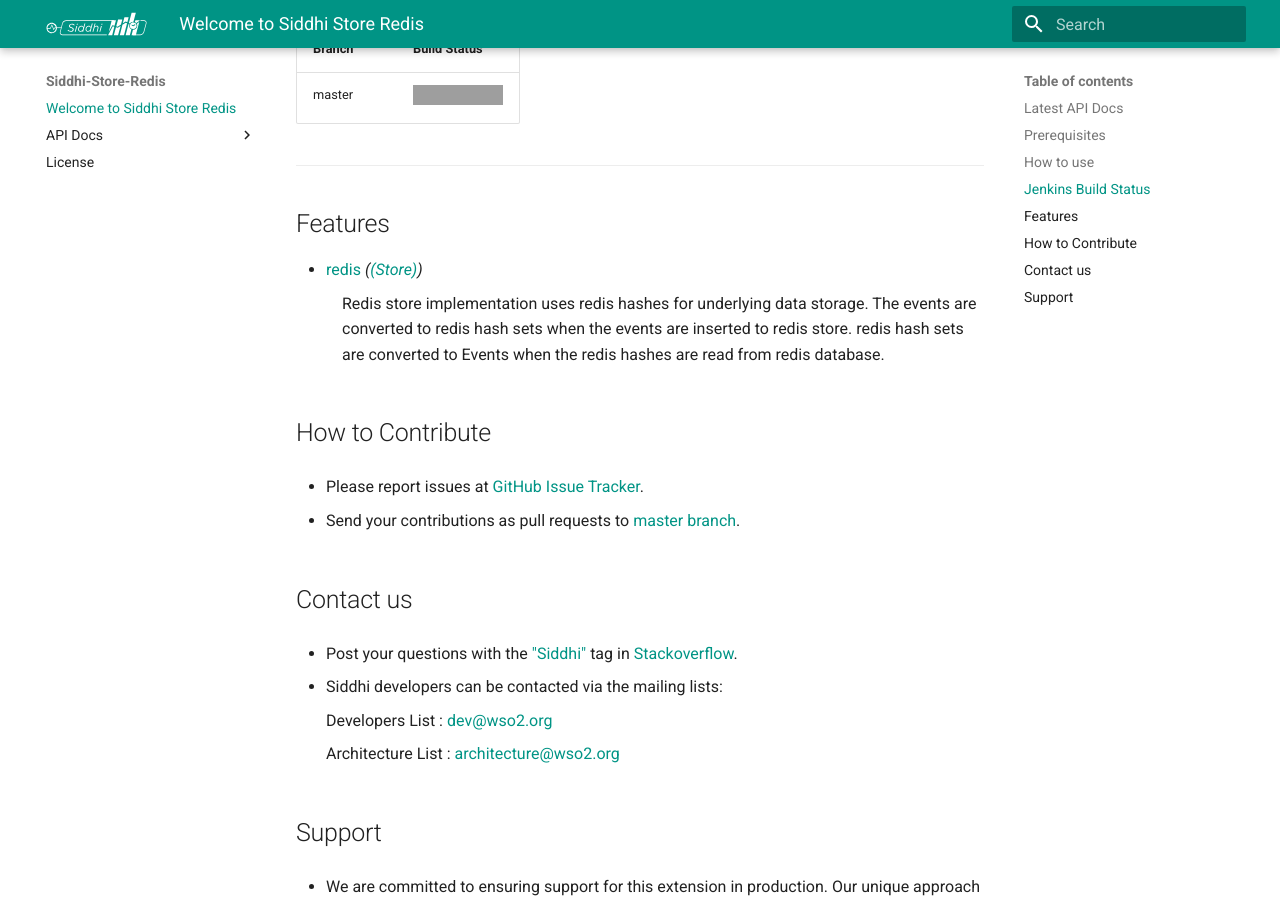
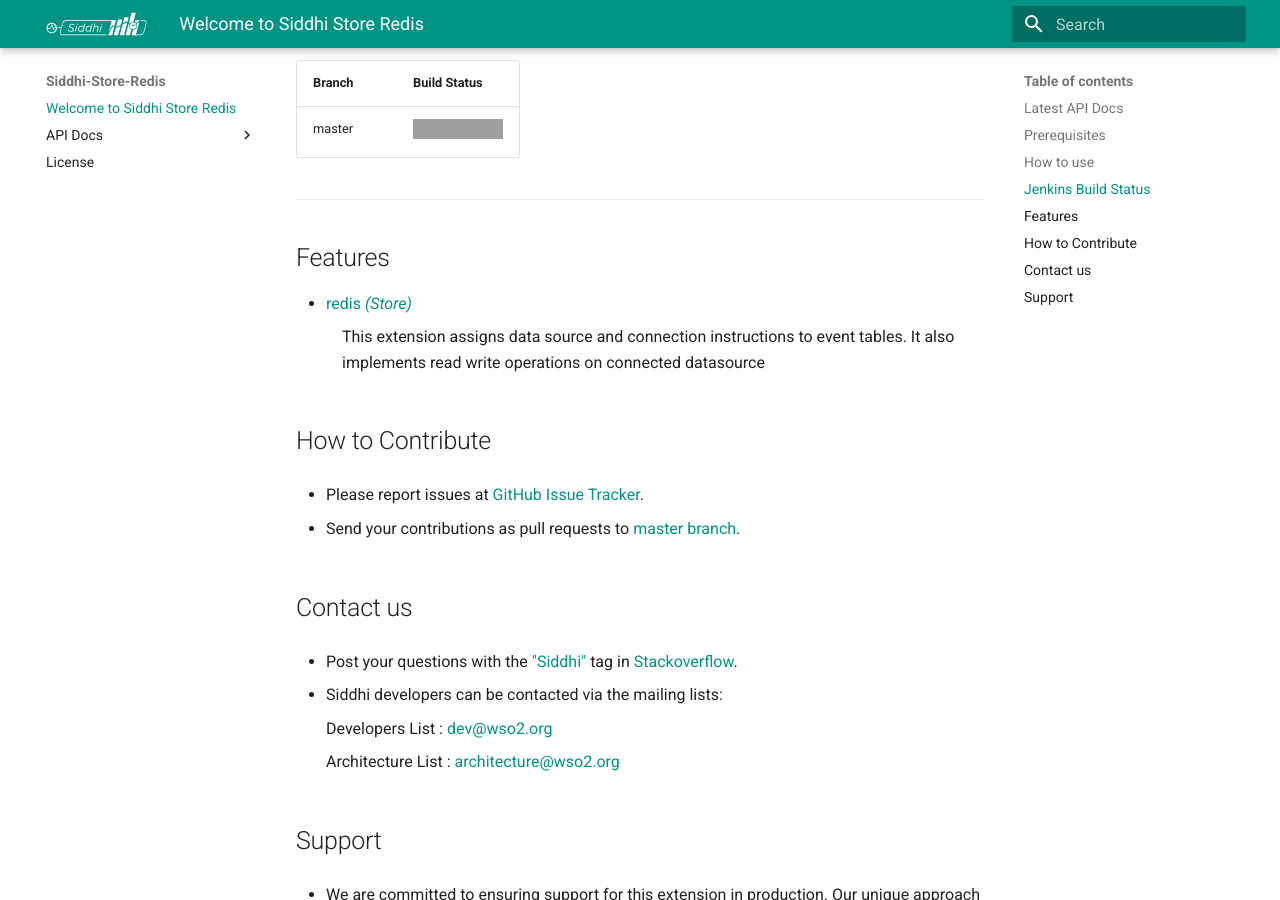
Before and after one commit to siddhi-io/siddhi-store-redis, an MkDocs documentation site: the page built from docs/index.md, in a window 1280 px wide and 900 px high, scrolled down 1256 px. Built offline with MkDocs 1.6.1 and Material for MkDocs 9.7.7, drawn with Linux system fonts in a browser that asks for light colours; old or Windows-style settings are respelled for this version of MkDocs; some of the changed text lies outside the part shown; grey boxes are pictures that could not be loaded.

Commit message:
[WSO2-Release] [Release 1.0.0-SNAPSHOT] update documentation for release 1.0.0-SNAPSHOT

```diff
--- a/docs/index.md
+++ b/docs/index.md
@@ -51,18 +55,16 @@
 
 ## Features
 
-* <a target="_blank" href="https://wso2-extensions.github.io/siddhi-store-redis/api/1.0.15/#redis-store">redis</a> *(<a target="_blank" href="https://wso2.github.io/siddhi/documentation/siddhi-4.0/#store">(Store)</a>)*<br><div style="padding-left: 1em;"><p>
-Redis store implementation uses redis hashes for underlying data storage. The events
-are
-converted to redis hash sets when the events are inserted to redis store. redis hash sets are converted to Events when
-the
-redis hashes are read from redis database. </p></div>
+* <a target="_blank" href="https://wso2-extensions.github.io/siddhi-store-redis/api/1.0.0-SNAPSHOT/#redis-store">redis</a> *<a target="_blank" href="https://wso2.github.io/siddhi/documentation/siddhi-4.0/#store">(Store)</a>*<br><div style="padding-left: 1em;"><p>This extension assigns data source and connection instructions to event tables. It also implements read write operations on connected datasource</p></div>
 
 ## How to Contribute
 
-  * Please report issues at <a target="_blank" href="https://github.com/wso2-extensions/siddhi-store-redis/issues">GitHub Issue Tracker</a>.
+  * Please report issues at <a target="_blank" href="https://github
+  .com/wso2-extensions/siddhi-store-redis/issues">GitHub
+   Issue Tracker</a>.
 
-  * Send your contributions as pull requests to <a target="_blank" href="https://github.com/wso2-extensions/siddhi-store-redis/tree/master">master branch</a>.
+  * Send your contributions as pull requests to <a target="_blank" href="https://github
+  .com/wso2-extensions/siddhi-store-redis/tree/master">master branch</a>.
 
 ## Contact us
 
```
Also changed, not shown: other parts of docs/index.md (+11 -7 lines), README.md (+2 -5 lines).
